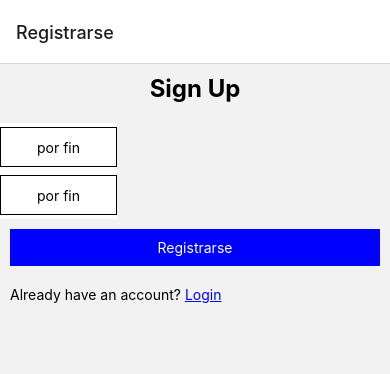
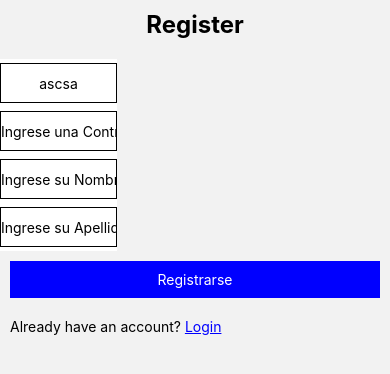
Before and after one commit to facurozen/Dai-Brodsky-Rozenbaum, a React Native app in the folder TP01_RN_Brodsky_Rozenbaum/: screen /Registrarse in a window 390 px wide. Shown: the top 374 px of the page. Built offline with nearby package versions, Linux system fonts and the light colour scheme.

Commit message:
facu puto

```diff
--- a/TP01_RN_Brodsky_Rozenbaum/App.js
+++ b/TP01_RN_Brodsky_Rozenbaum/App.js
@@ -11,7 +11,7 @@ export default function App() {
   return (
     <SafeAreaView style={styles.container}>
       <NavigationContainer fallback>
-        <Stack.Navigator screenOptions={{ headerShown: true }}>
+        <Stack.Navigator screenOptions={{ headerShown: false }}>
           <Stack.Screen name="Registrarse" component={Registrarse} />
           <Stack.Screen name="Login" component={Login} />
         </Stack.Navigator>
--- a/TP01_RN_Brodsky_Rozenbaum/package.json
+++ b/TP01_RN_Brodsky_Rozenbaum/package.json
@@ -13,7 +13,7 @@
     "@react-navigation/native": "^6.1.7",
     "@react-navigation/native-stack": "^6.9.13",
     "@react-navigation/stack": "^6.3.17",
-    "axios": "^1.4.0",
+    "axios": "^1.5.0",
     "cors": "^2.8.5",
     "expo": "~49.0.5",
     "expo-cli": "^6.3.10",
--- a/TP01_RN_Brodsky_Rozenbaum/src/components/Input.js
+++ b/TP01_RN_Brodsky_Rozenbaum/src/components/Input.js
@@ -1,14 +1,15 @@
 import React, { useState } from 'react';
 import { StyleSheet, Text, View, TextInput,SafeAreaView } from 'react-native';
 
-const Input = ({textoPlaceholder ="por fin", opcion,onChange}) => {
+const Input = ({ placeholder = "error", value, onChangeText, opcion }) => {
+
     const [text,setTexto] = useState('');
 
     const actualizarTexto = (text) => {
         //setTexto(text);
         //onChange(text);
-        if (opcion === "Pass") {
-           // setTexto(text.replace(/./g, '*'));
+        if (opcion) {
+           //setTexto(text.replace(/./g, '*'));
            setTexto(text);
           } else {
             setTexto(text);
@@ -19,15 +20,15 @@ const Input = ({textoPlaceholder ="por fin", opcion,onChange}) => {
 
 
 
-    return(
-    <View style={styles.container}>
-        <TextInput
-            style={styles.input}
-            value={text}
-            placeholder={textoPlaceholder}
-            onChangeText={actualizarTexto}
-         />
-    </View>
+    return (
+        <View style={styles.container}>
+            <TextInput
+                style={styles.input}
+                value={value}
+                placeholder={placeholder}
+                onChangeText={onChangeText}
+            />
+        </View>
     );
 }
 const styles = StyleSheet.create({
--- a/TP01_RN_Brodsky_Rozenbaum/src/screens/Login.jsx
+++ b/TP01_RN_Brodsky_Rozenbaum/src/screens/Login.jsx
@@ -7,7 +7,7 @@ import cors from 'cors';
 
 export default function Login() {
   const [usuario,setUsuario] = useState('');
-  const [pass,setPass] = useState('');
+  const [password,setPass] = useState('');
 
   /*const handleInputChange = (value,opcion="") => {
     console.log(value);
@@ -18,34 +18,25 @@ export default function Login() {
       setPass(value);
     }
     };*/
-    const handleInputUser = (value) =>{
-      setUsuario(value);
-    }
-    const handleInputPass = (value) =>{
-      setPass(value);
-    }
     const submitForm = () => {
       const obj = {
-        usuario: usuario,
-        password: pass
+        Usuario: usuario,
+        Password: password
       }
-      console.log(usuario);
-      console.log(pass);
+      console.log(obj);
       axios.post('http://localhost:5000/login', obj ,{
       })
       .then((res) => {
           console.log(res.data.message);
           // Aquí puedes manejar la respuesta del servidor
       })
-      .catch((error) => {
-          console.error("Error:", error);
-          // Aquí puedes manejar los errores
-      });
   };
   return (
     <View style={styles.container}>
-      <Input textoPlaceholder='Ingrese su usuario' opcion={"Usuario"} onChange={handleInputUser}/>
-      <Input textoPlaceholder='Ingrese su contraseña' opcion={"Pass"} onChange={handleInputPass}/>
+
+
+      <Input label='Username' placeholder='Ingrese su usuario' value={usuario} onChangeText={setUsuario} opcion={false}/>
+      <Input label='Password' placeholder='Ingrese su contraseña' value={password} onChangeText={setPass} opcion={true}/>
       <TouchableOpacity
       style={styles.button}
       onPress={submitForm}
--- a/TP01_RN_Brodsky_Rozenbaum/src/screens/registrarse.jsx
+++ b/TP01_RN_Brodsky_Rozenbaum/src/screens/registrarse.jsx
@@ -2,39 +2,45 @@ import { StyleSheet, View, Text, TouchableOpacity } from 'react-native'
 import { Link } from '@react-navigation/native'
 import Input from '../components/Input'
 import React from 'react'
+import axios from 'axios';
+import cors from 'cors';
+
 
 export default function registrarse() {
-  const [username, setUsername] = React.useState('')
+  const [username, setUsername] = React.useState('ascsa')
   const [password, setPassword] = React.useState('')
+  const [name,setName] = React.useState('')
+  const [apellido,setApellido] = React.useState('')
   const [message, setMessage] = React.useState('')
 
   const signUp = () => {
     const user = {
-      username: username,
-      pass: password
-    }
-    console.log(username, password)
-    const options = {
-      method: 'POST',
-      headers: {
-        'Content-Type': 'application/json;charset=utf-8'
-      },
-      body: JSON.stringify(user)
-    }
-    fetch('http://localhost:5000/register', options)
-      .then(response => response.json())
-      .then(response => {
-        console.log(response)
-        if (response.message === 'user created') setMessage('Usuario creado')
-        else setMessage('El usuario ya existe')
+      Usuario: username,
+      Password: password,
+      Nombre: name,
+      Apellido: apellido
+    };
+
+    axios
+      .post('http://localhost:5000/register', user)
+      .then((res) => {
+        console.log('Usuario registrado exitosamente');
       })
-  }
+      .catch((error) => {
+        console.error('Error en la solicitud:', error);
+      });
+  };
+
 
   return (
       <View>
-        <Text style={styles.text}>Sign Up</Text>
-        <Input label='Username' placeholder='Ingrese un Nombre de Usuario' setUsername={setUsername} secureTextEntry={false} />
-        <Input label='Password' placeholder='Ingrese una Contraseña' setPassword={setPassword} secureTextEntry={true} />
+        <Text style={styles.text}>Register</Text>
+        <Input label='Username' placeholder="Ingrese un Nombre de Usuario" value={username} onChangeText={setUsername} opcion={false} />
+        <Input label='Password' placeholder='Ingrese una Contraseña' value={password} onChangeText={setPassword} opcion={true} />
+        <Input label='Nombre' placeholder='Ingrese su Nombre' value={name} onChangeText={setName} opcion={false} />
+        <Input label='Apellido' placeholder='Ingrese su Apellido' value={apellido} onChangeText={setApellido} opcion={false} />
+
+
         <TouchableOpacity style={styles.boton} onPress={signUp}>
           <Text style={styles.buttonText}>Registrarse</Text>
         </TouchableOpacity>
```
Also changed, not shown: 2 other files (tests, documents, lock files or other folders).
